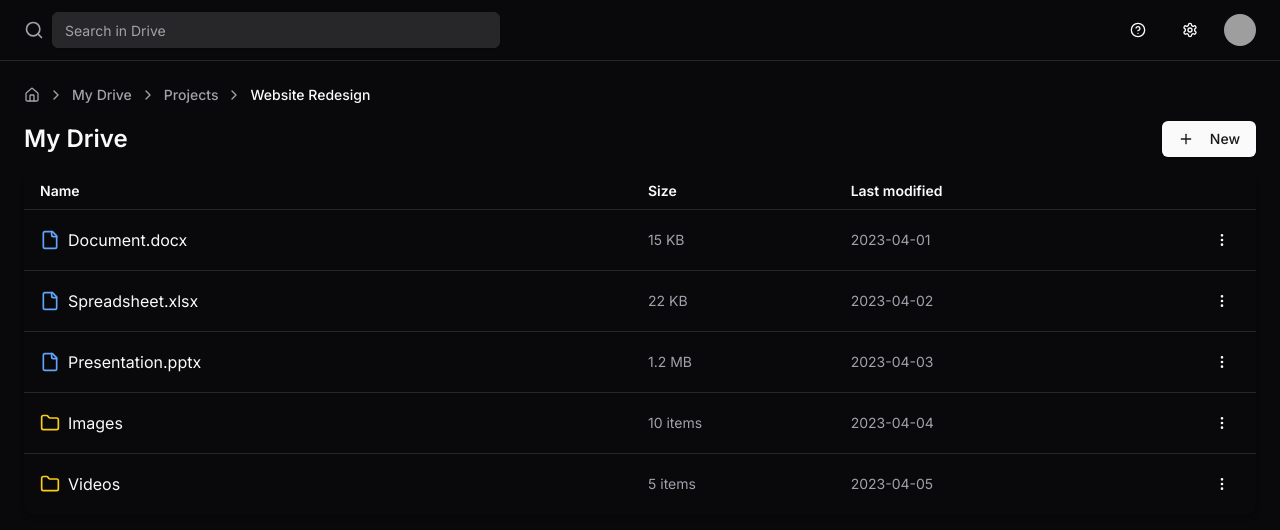
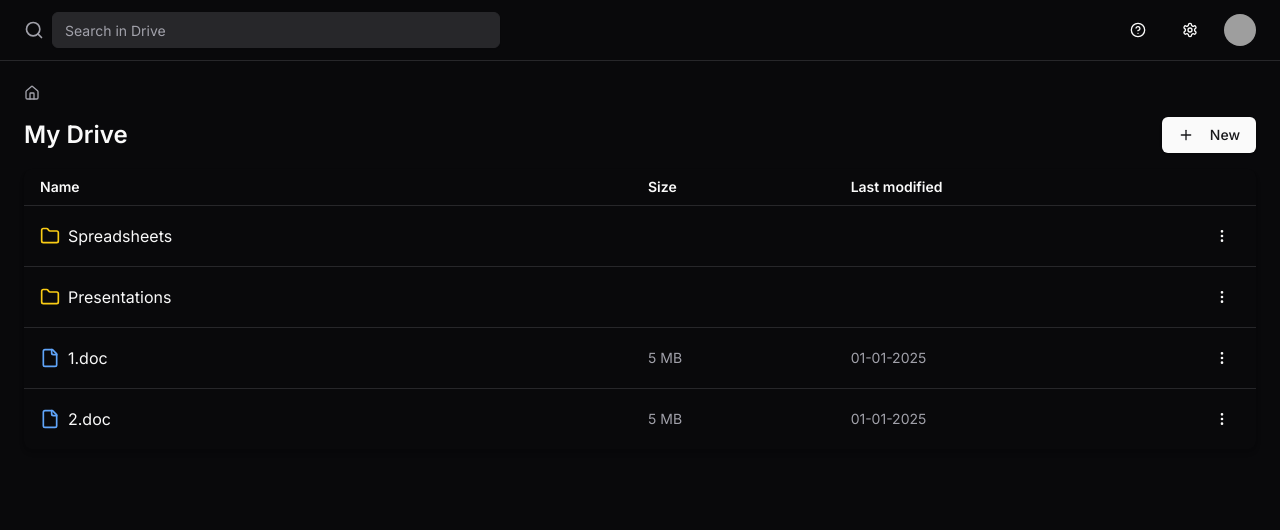
Before and after one commit to AurelioAquino92/google-drive-clone, a Next.js app: page / in a window 1280 px wide. Shown: the top 530 px of the page. Built offline with nearby package versions, Linux system fonts and the light colour scheme; grey boxes are pictures that could not be loaded.

Commit message:
feat: naviagtion

```diff
--- a/src/app/page.tsx
+++ b/src/app/page.tsx
@@ -1,14 +1,36 @@
+'use client'
+
 import { Header } from "~/components/header"
 import { FileList } from "~/components/file-list"
 import { Breadcrumb } from "~/components/breadcrumb"
+import { type Folder, mockFiles, mockFolders } from "~/lib/mock-data"
+import { useMemo, useState } from "react"
 
 export default function Home() {
+
+  const [currentFolder, setCurrentFolder] = useState<string>("root")
+
+  const getBreadcrumbsItems = useMemo(() => {
+    const breadcrumbs : Folder[] = []
+    let currentId = currentFolder
+    while (currentId !== "root") {
+      const folderParent = mockFolders.find((folder) => folder.id === currentId)
+      if (!folderParent) break
+      breadcrumbs.unshift(folderParent)
+      currentId = folderParent.parent ?? "root"
+    }
+    return breadcrumbs
+  }, [currentFolder])
+
+  const folders = mockFolders.filter((folder) => folder.parent === currentFolder)
+  const files = mockFiles.filter((file) => file.parent === currentFolder)
+
   return (
     <div className="flex flex-col h-screen">
       <Header />
       <main className="flex-1 p-6">
-        <Breadcrumb />
-        <FileList />
+        <Breadcrumb items={getBreadcrumbsItems} handleClick={(newRoot) => setCurrentFolder(newRoot)} />
+        <FileList folders={folders} files={files} handleClick={(newRoot) => setCurrentFolder(newRoot)} />
       </main>
     </div>
   )
--- a/src/components/breadcrumb.tsx
+++ b/src/components/breadcrumb.tsx
@@ -1,28 +1,32 @@
 import Link from "next/link"
 import { ChevronRight, Home } from "lucide-react"
+import type { Folder } from "~/lib/mock-data"
 
-const items = [
-  { name: "My Drive", href: "#" },
-  { name: "Projects", href: "#" },
-  { name: "Website Redesign", href: "#" },
-]
+type BreadcrumbType = {
+  items: Folder[]
+  handleClick: (folder: string) => void
+}
 
-export function Breadcrumb() {
+export function Breadcrumb({ items, handleClick } : BreadcrumbType) {
   return (
     <nav className="flex" aria-label="Breadcrumb">
       <ol className="flex items-center space-x-2">
         <li>
-          <Link href="#" className="text-muted-foreground hover:text-primary">
+          <div
+            onClick={() => handleClick("root")}
+            className="text-muted-foreground hover:text-primary"
+          >
             <Home className="h-4 w-4" />
             <span className="sr-only">Home</span>
-          </Link>
+          </div>
         </li>
         {items.map((item, index) => (
           <li key={item.name}>
             <div className="flex items-center">
               <ChevronRight className="h-4 w-4 text-muted-foreground" />
               <Link
-                href={item.href}
+                href="#"
+                onClick={() => handleClick(item.id)}
                 className={`ml-2 text-sm font-medium ${
                   index === items.length - 1 ? "text-primary" : "text-muted-foreground hover:text-primary"
                 }`}
--- a/src/components/file-list.tsx
+++ b/src/components/file-list.tsx
@@ -1,15 +1,17 @@
-import { File, Folder, MoreVertical } from "lucide-react"
+'use client'
+
 import { Button } from "~/components/ui/button"
+import ItemRow from "./row"
+import type { Folder, File } from "~/lib/mock-data"
 
-const files = [
-  { name: "Document.docx", type: "file", size: "15 KB", modified: "2023-04-01" },
-  { name: "Spreadsheet.xlsx", type: "file", size: "22 KB", modified: "2023-04-02" },
-  { name: "Presentation.pptx", type: "file", size: "1.2 MB", modified: "2023-04-03" },
-  { name: "Images", type: "folder", items: "10 items", modified: "2023-04-04" },
-  { name: "Videos", type: "folder", items: "5 items", modified: "2023-04-05" },
-]
+type FileListProps = {
+  folders: Folder[],
+  files: File[],
+  handleClick: (folder: string) => void
+}
 
-export function FileList() {
+export function FileList( { folders, files, handleClick } : FileListProps) {
+
   return (
     <div className="mt-4">
       <div className="flex items-center justify-between pb-4">
@@ -40,30 +42,10 @@ export function FileList() {
           <div className="col-span-3">Last modified</div>
           <div className="col-span-1"></div>
         </div>
-        {files.map((file, index) => (
-          <div
-            key={index}
-            className="grid grid-cols-12 gap-4 px-4 py-3 items-center hover:bg-accent/50 cursor-pointer border-b border-border last:border-b-0"
-          >
-            <div className="col-span-6 flex items-center space-x-2">
-              {file.type === "file" ? (
-                <File className="h-5 w-5 text-blue-400" />
-              ) : (
-                <Folder className="h-5 w-5 text-yellow-400" />
-              )}
-              <span>{file.name}</span>
-            </div>
-            <div className="col-span-2 text-sm text-muted-foreground">
-              {file.type === "file" ? file.size : file.items}
-            </div>
-            <div className="col-span-3 text-sm text-muted-foreground">{file.modified}</div>
-            <div className="col-span-1 flex justify-end">
-              <Button variant="ghost" size="icon">
-                <MoreVertical className="h-4 w-4" />
-              </Button>
-            </div>
-          </div>
-        ))}
+        {folders.map((folder, index) => <ItemRow item={folder} key={index} handleClick={() => {
+          handleClick(folder.id)
+        }}/> )}
+        {files.map((file, index) => <ItemRow item={file} key={index}/> )}
       </div>
     </div>
   )
--- /dev/null
+++ b/src/components/row.tsx
@@ -0,0 +1,41 @@
+import { File as FileIcon, Folder as FolderIcon, MoreVertical } from "lucide-react";
+import type { File, Folder } from "~/lib/mock-data";
+import { Button } from "./ui/button";
+
+export default function ItemRow(props: {
+    item : File | Folder,
+    handleClick?: () => void
+}) {
+
+    const { item, handleClick } = props
+
+    const onCLickHandler = () => {
+        if (!handleClick) return
+        handleClick()
+    }
+
+    return (
+        <div
+            onClick={onCLickHandler}
+            className="grid grid-cols-12 gap-4 px-4 py-3 items-center hover:bg-accent/50 cursor-pointer border-b border-border last:border-b-0"
+        >
+            <div className="col-span-6 flex items-center space-x-2">
+                {item.type === "file" ? (
+                    <FileIcon className="h-5 w-5 text-blue-400" />
+                ) : (
+                    <FolderIcon className="h-5 w-5 text-yellow-400" />
+                )}
+                <span>{item.name}</span>
+            </div>
+            <div className="col-span-2 text-sm text-muted-foreground">
+                {item.type === "file" ? item.size : ""}
+            </div>
+            <div className="col-span-3 text-sm text-muted-foreground">{item.type === "file" ? item.modified : ""}</div>
+            <div className="col-span-1 flex justify-end">
+                <Button variant="ghost" size="icon">
+                    <MoreVertical className="h-4 w-4" />
+                </Button>
+            </div>
+        </div>
+    )
+}
--- /dev/null
+++ b/src/lib/mock-data.ts
@@ -0,0 +1,29 @@
+export interface File {
+    id: string,
+    name: string,
+    type: "file",
+    url: string,
+    parent: string,
+    size: string,
+    modified: string
+}
+
+export type Folder = {
+    id: string,
+    name: string,
+    type: "folder",
+    parent: string | null
+}
+
+export const mockFolders: Folder[] = [
+  { id: "4", name: "Documents", type: "folder", parent: "1" },
+  { id: "1", name: "Spreadsheets", type: "folder", parent: "root" },
+  { id: "2", name: "Presentations", type: "folder", parent: "root" }
+]
+
+export const mockFiles: File[] = [
+    {id: "1", name: "1.doc", type: "file", url: "/files/1.doc", parent: "root", size: "5 MB", modified: "01-01-2025"},
+    {id: "3", name: "2.doc", type: "file", url: "/files/2.doc", parent: "root", size: "5 MB", modified: "01-01-2025"},
+    {id: "7", name: "3.doc", type: "file", url: "/files/3.doc", parent: "1", size: "5 MB", modified: "01-01-2025"},
+    {id: "9", name: "4.doc", type: "file", url: "/files/4.doc", parent: "2", size: "5 MB", modified: "01-01-2025"}
+]
```
